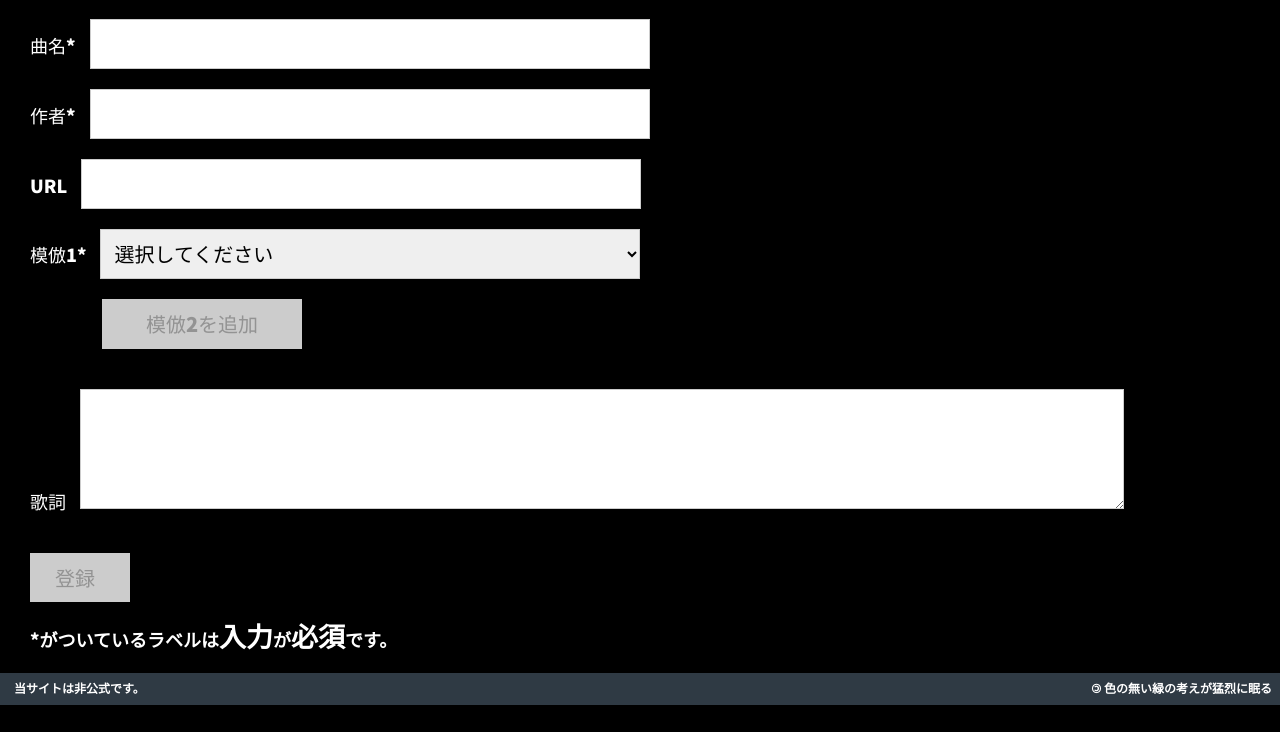
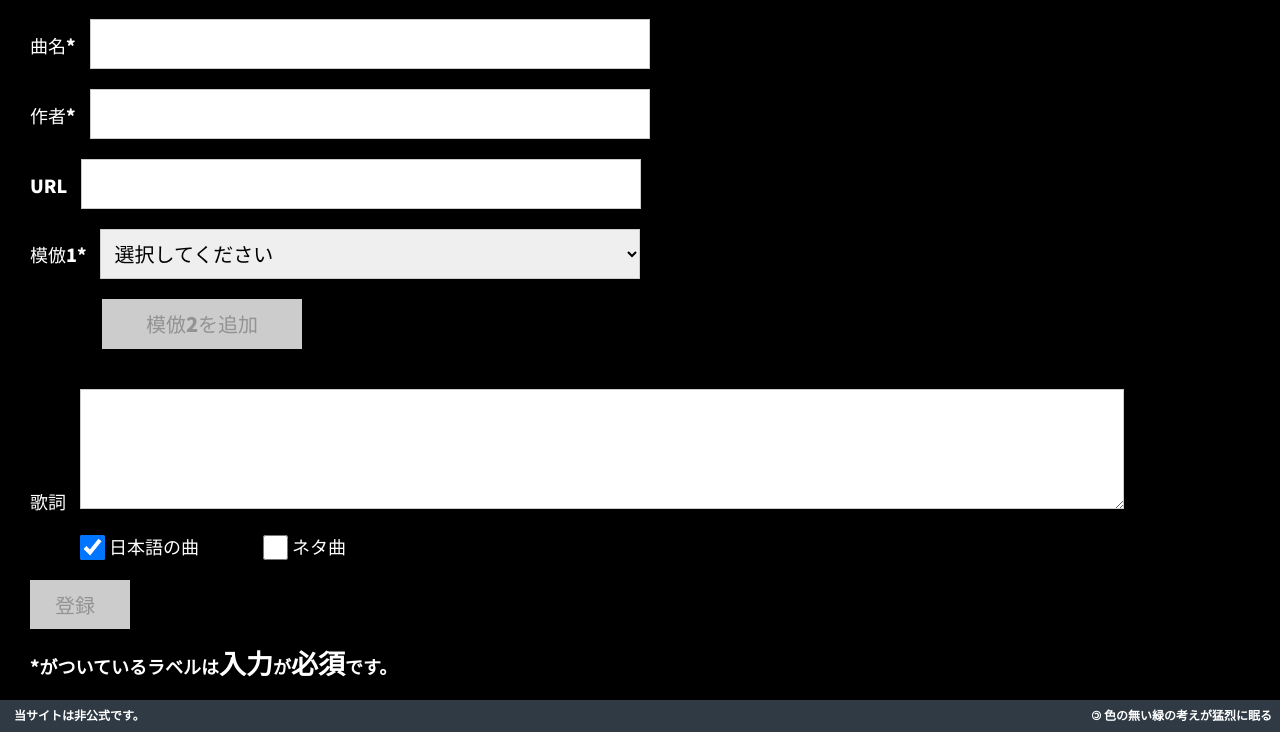
Before and after one commit to izumin2000/subekashi, a Django app: page /subeana/new in a window 1280 px wide. Shown: the part 199-931 px from the top of the page. Before the commit the page ends 904 px from the top, so only its background shows below. Run offline with Django 3.2, Linux system fonts and the light colour scheme.

Commit message:
[Add] 日本語の曲とネタ曲の登録機能の追加

```diff
--- a/subeana/static/subeana/css/new.css
+++ b/subeana/static/subeana/css/new.css
@@ -73,3 +73,12 @@
     box-shadow: none;
     cursor: not-allowed;
 }
+
+#isjapanese, #isjoke {
+    display: inline-block;
+    box-shadow: none;
+    height: 25px;
+    width: 25px;
+    margin: -5px 0 0 50px;
+    vertical-align: middle;
+}
--- a/subeana/templates/subeana/new.html
+++ b/subeana/templates/subeana/new.html
@@ -38,6 +38,10 @@
         <label id="lyricslabel">歌詞</label>
         <textarea id="lyrics" name="lyrics" oninput="autotextarea()"></textarea><br>
         <input type="number" id="imitatenums" name="imitatenums" hidden><br>
+        <input type="checkbox" id="isjapanese" name="isjapanese" checked>
+        <label>日本語の曲</label>
+        <input type="checkbox" id="isjoke" name="isjoke">
+        <label>ネタ曲</label><br>
         <input type="submit" value="登録" id="submit" disabled>
     </form>
     <p class="bottomelement">*がついているラベルは入力が必須です。</p>
--- a/subeana/views.py
+++ b/subeana/views.py
@@ -149,13 +149,18 @@ def new(request) :
         inp_url = request.POST.get("url")
         inp_lyrics = request.POST.get("lyrics")
         inp_imitatenums = request.POST.get("imitatenums")
+        inp_isjapanese = request.POST.get("isjapanese")
+        inp_isjoke = request.POST.get("isjoke")
 
         if ("" in [inp_title, inp_channel, inp_imitatenums]) :
             return render(request, "subeana/error.html")
 
-        ins_song, _ = Song.objects.get_or_create(title = inp_title, defaults = {"title" : inp_title})
+        ins_song, iscreate = Song.objects.get_or_create(title = inp_title, defaults = {"title" : inp_title})
         ins_song.title = inp_title
         ins_song.channel = inp_channel
+        ins_song.isjapanese = bool(inp_isjapanese)
+        ins_song.isjoke = bool(inp_isjoke)
+
         if inp_url :
             if "https://www.youtube.com/watch" in inp_url :
                 url = "https://youtu.be/" + inp_url[32:43]
```
